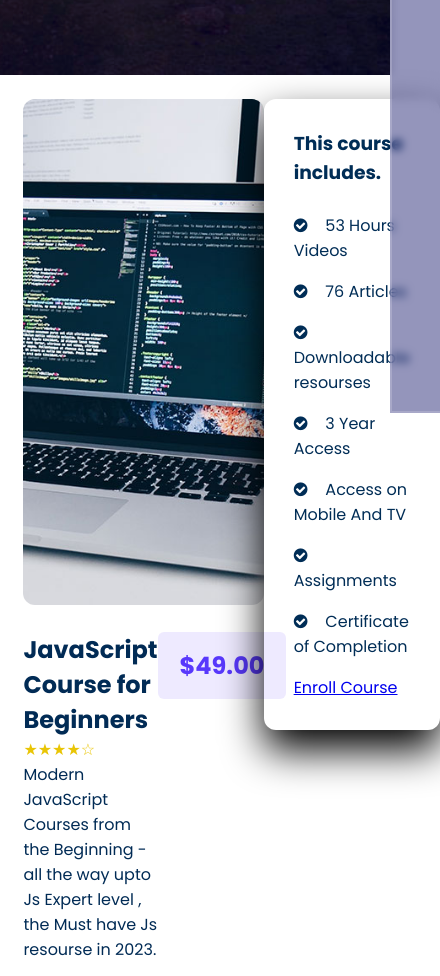
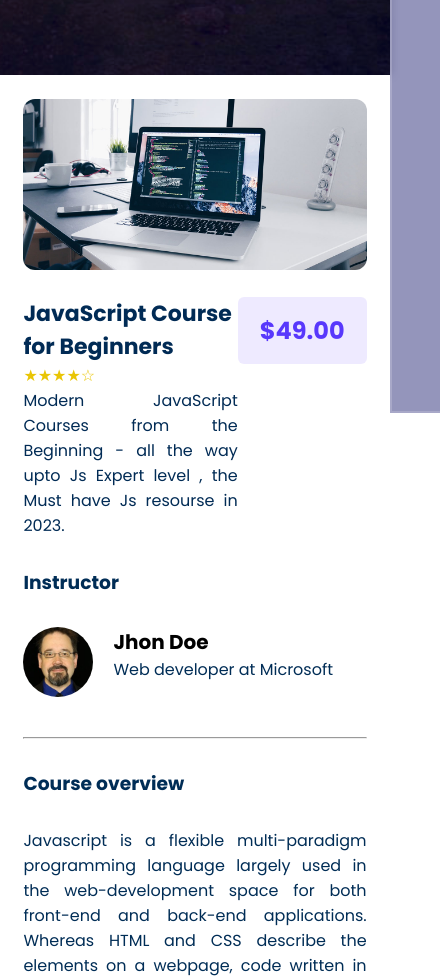
Before and after one commit to Gyanendra-333/Future-Academy, a plain HTML site: page course-inner.html in a window 390 px wide. Shown: the part 431-1407 px from the top of the page, 440 px wide, since content can reach past the window. Drawn offline with nearby package versions, Linux system fonts and the light colour scheme.

Commit message:
complete course inner page

```diff
--- a/index.css
+++ b/index.css
@@ -659,6 +659,7 @@ footer .copyright .pro-links i:hover {
 
 #course-inner p {
     color: #002d56;
+    text-align: justify;
 }
 
 #course-inner hr {
@@ -763,6 +764,29 @@ footer .copyright .pro-links i:hover {
     font-weight: 500;
     margin-right: 18px;
 }
+
+#course-inner .enroll .enroll-btn {
+    padding: 24px 0;
+    margin: auto;
+    text-align: center;
+}
+
+#course-inner .enroll .enroll-btn a {
+    text-decoration: none;
+    font-size: 0.9rem;
+    padding: 14px 46px;
+    border-radius: 10px;
+    font-weight: 600;
+    color: aliceblue;
+    background-color: rgb(50, 50, 136);
+}
+
+
+
+
+
+
+
 
 
 
@@ -892,8 +916,39 @@ footer .copyright .pro-links i:hover {
         margin-top: 150px;
     }
 
+    /* Course inner  */
 
+    #course-inner {
+        display: flex;
+        flex-direction: column;
+        justify-content: center;
+        align-items: flex-start;
+        padding: 6vw;
+    }
+
+    #course-inner .overview {
+        width: 100%;
+    }
+
+    #course-inner .overview .course-img {
+        width: 100%;
+        height: 100%;
+    }
+
+    #course-inner .enroll {
+        margin-top: 34px;
+    }
 }
+
+
+
+
+
+
+
+
+
+
 
 /* Mobile Responsive  */
 
@@ -944,6 +999,16 @@ footer .copyright .pro-links i:hover {
     #blog-container .cate {
         width: 100%;
     }
+
+    /* Course-inner */
+    #course-inner .overview .course-head .c-name h2 {
+        font-size: 22px;
+    }
+
+    #course-inner .enroll {
+        width: 100%;
+    }
+
 }
 
 @media (max-width:376px) {
```
